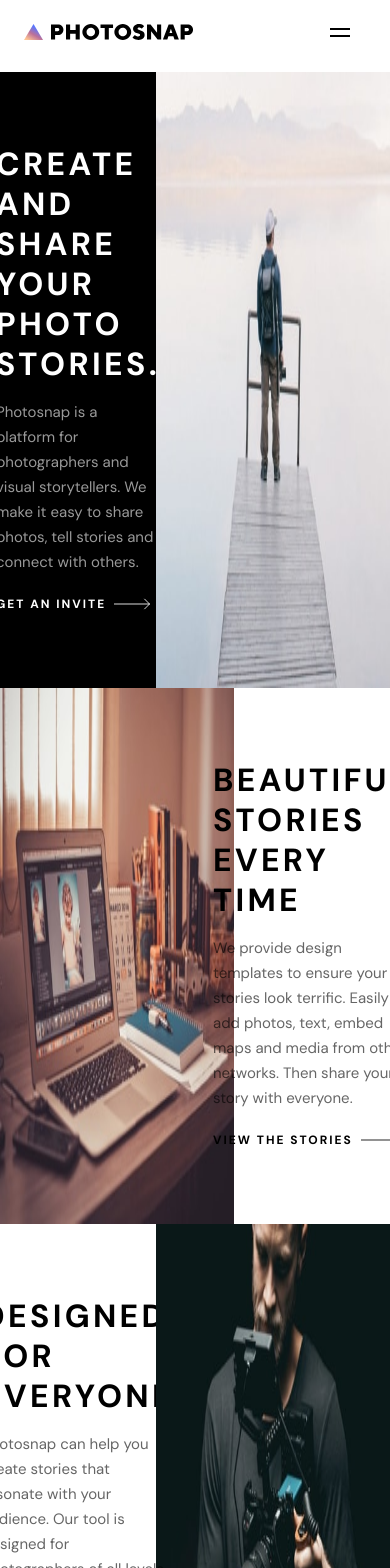
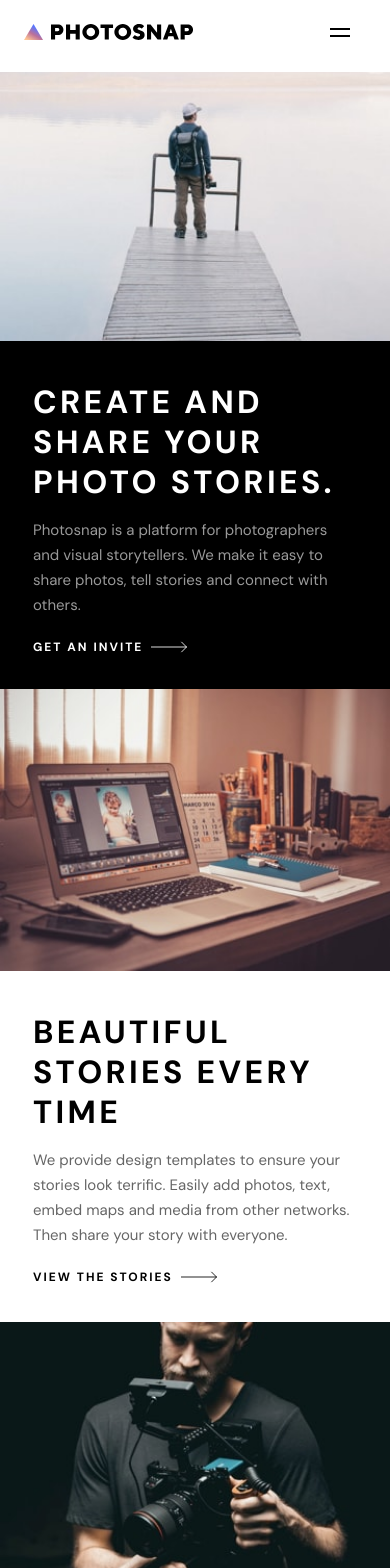
Before and after one commit to demahom18/photosnap-siteweb, a Vue app: page / in a window 390 px wide. Shown: the top 1568 px of the page. Built offline with nearby package versions, Linux system fonts and the light colour scheme.

Commit message:
section block home responsive done

```diff
--- a/src/components/SectionBlock.vue
+++ b/src/components/SectionBlock.vue
@@ -59,7 +59,7 @@ export default {
     }
     p {
       padding: 16px 0;
-      opacity:.6
+      opacity:.6;
     }
 
   }
@@ -76,16 +76,37 @@ export default {
   }
 }
 
-// @media only screen and (max-width: 800px){
+@media only screen and (max-width: 800px){
 
-// .section-block {
+.section-block {
 
-//   .text-wrap {
-//     width: min(60vw, 500px)
-//   }
-//   img {
-//     width: min(300px, 40vw);
-//   }
-// }
-// }
+  .text-wrap {
+    width: min(60vw, 500px)
+  }
+  img {
+    width: min(300px, 40vw);
+  }
+}
+}
+
+@media only screen and (max-width:420px) {
+.section-block {
+  flex-direction: column-reverse;
+
+  .text-wrap {
+    width: 100%;
+    padding:0;
+    > * {
+      padding: 33px;
+    }
+  }
+  picture {
+    height:0;
+  }
+  img {
+    width: 100vw;
+    height: auto;
+  }
+}
+}
 </style>
--- a/src/components/SectionDesign.vue
+++ b/src/components/SectionDesign.vue
@@ -6,7 +6,7 @@
   >
     <template #image>
       <picture>
-        <source media="(max-width: 400px)" srcset="../assets/img/home/mobile/designed-for-everyone.jpg">
+        <source media="(max-width: 420px)" srcset="../assets/img/home/mobile/designed-for-everyone.jpg">
         <source media="(max-width: 800px)" srcset="../assets/img/home/tablet/designed-for-everyone.jpg">
         <img src="../assets/img/home/desktop/designed-for-everyone.jpg" :alt="blockContent.alt">
       </picture>
@@ -35,4 +35,8 @@ export default {
 .design {
   max-height:600px;
 }
+
+@media only screen and (max-width:420px){
+  .design { max-width: 100%;}
+}
 </style>
--- a/src/components/SectionHero.vue
+++ b/src/components/SectionHero.vue
@@ -7,7 +7,7 @@
   >
     <template #image>
       <picture>
-        <source media="(max-width: 400px)" srcset="../assets/img/home/mobile/create-and-share.jpg">
+        <source media="(max-width: 420px)" srcset="../assets/img/home/mobile/create-and-share.jpg">
         <source media="(max-width: 800px)" srcset="../assets/img/home/tablet/create-and-share.jpg">
         <img src="../assets/img/home/desktop/create-and-share.jpg" :alt="blockContent.alt">
       </picture>
@@ -42,4 +42,11 @@ export default {
     color:white;
   }
 }
+
+@media only screen and (max-width:420px) {
+  .hero {
+    padding: 0 0 30px;
+    background: black;
+  }
+}
 </style>
--- a/src/components/SectionStory.vue
+++ b/src/components/SectionStory.vue
@@ -6,7 +6,7 @@
   >
     <template #image>
       <picture>
-        <source media="(max-width: 400px)" srcset="../assets/img/home/mobile/beautiful-stories.jpg">
+        <source media="(max-width: 420px)" srcset="../assets/img/home/mobile/beautiful-stories.jpg">
         <source media="(max-width: 800px)" srcset="../assets/img/home/tablet/beautiful-stories.jpg">
         <!-- <source media="(min-width: 1200px)" srcset="../assets/img/home/tablet/beautiful-stories.jpg"> -->
         <img src="../assets/img/home/desktop/beautiful-stories.jpg" :alt="blockContent.alt">
@@ -38,4 +38,11 @@ export default {
   flex-direction: row-reverse;
 
 }
+
+@media only screen and (max-width:420px) {
+  .story {
+    flex-direction: column-reverse;
+    max-width:100%;
+  }
+}
 </style>
```
